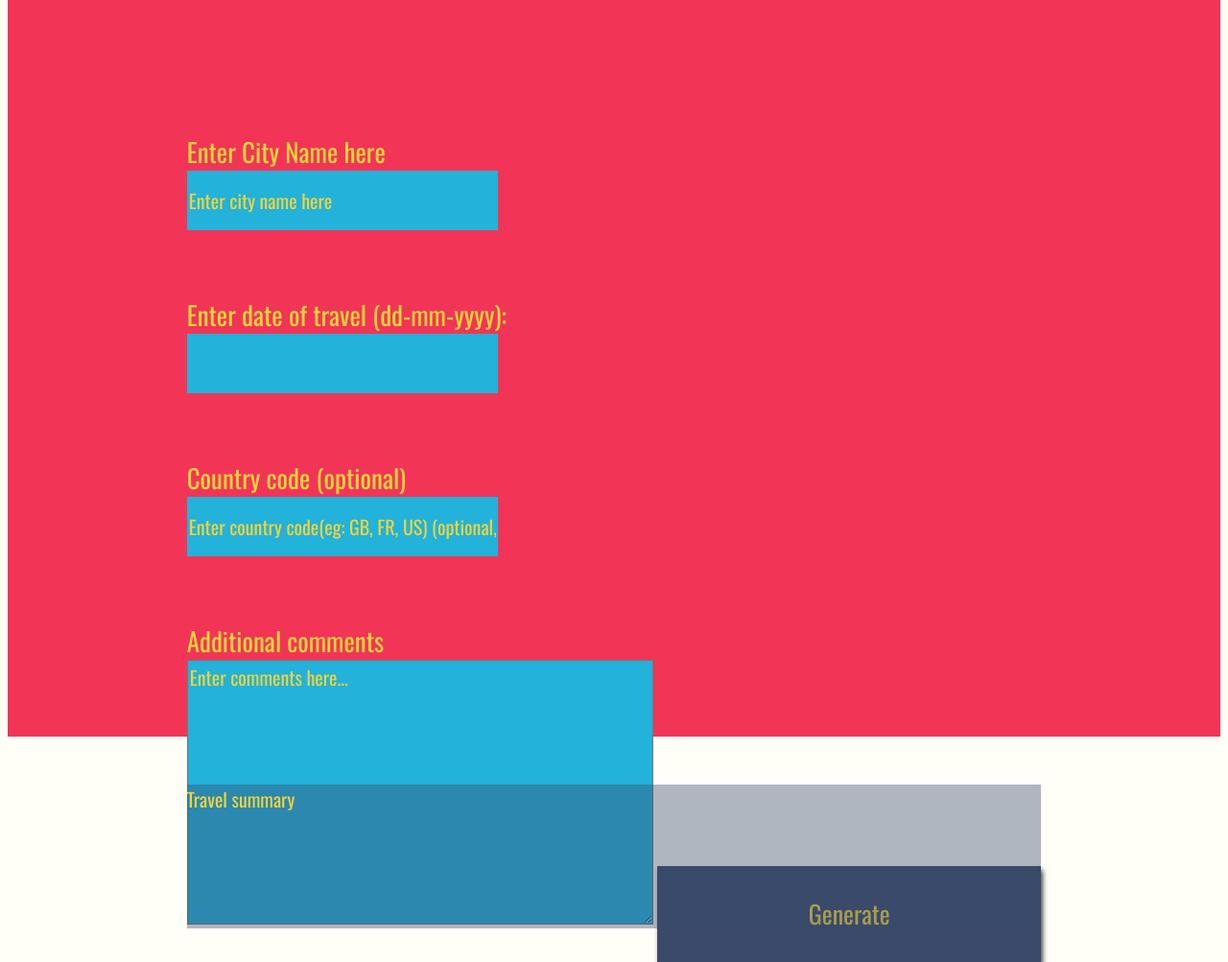
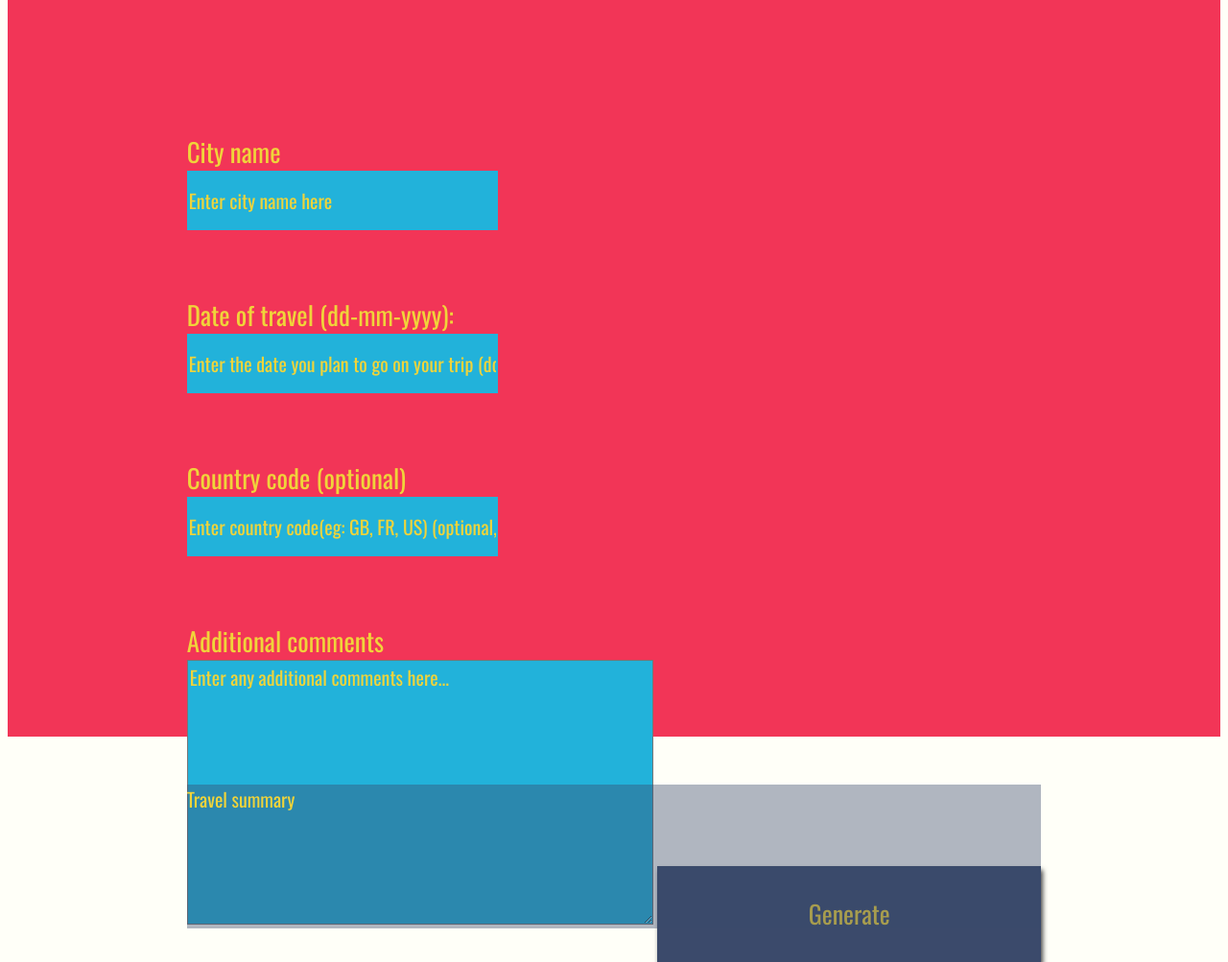
Before and after one commit to brenwarren/travel-app-capstone, a website: page src/client/views/index.html in a window 1280 px wide. Shown: the part 40-1043 px from the top of the page at 96% size. Drawn offline with nearby package versions, Linux system fonts and the light colour scheme; files that its build step writes are made by us from their sources; a web font is replaced by a local one.

Commit message:
Update UI labels and placeholders for improved clarity in travel form

```diff
--- a/src/client/views/index.html
+++ b/src/client/views/index.html
@@ -12,12 +12,12 @@
     Travel App
   </div>
   <div class="holder zip">
-    <label for="city">Enter City Name here</label>
+    <label for="city">City name</label>
     <input type="text" id="city" placeholder="Enter city name here">
   </div>
   <div>
-    <label for="travelDate">Enter date of travel (dd-mm-yyyy):</label>
-    <input type="text" id="travelDate" name="travelDate">
+    <label for="travelDate">Date of travel (dd-mm-yyyy):</label>
+    <input type="text" id="travelDate" name="travelDate" placeholder="Enter the date you plan to go on your trip (dd-mm-yyyy)">
   </div>
   <div>
     <label for="countryInput">Country code (optional)</label>
@@ -25,7 +25,7 @@
   </div>
   <div class ="holder feel">
     <label for="feelings">Additional comments</label>
-    <textarea class="myInput" id="feelings" placeholder="Enter comments here..." rows="9" cols="50"></textarea>
+    <textarea class="myInput" id="feelings" placeholder="Enter any additional comments here..." rows="9" cols="50"></textarea>
     <button id="generate" type = "submit"> Generate </button>
   </div>
   <div class="holder entry">
```
Also changed, not shown: dist/index.html.
